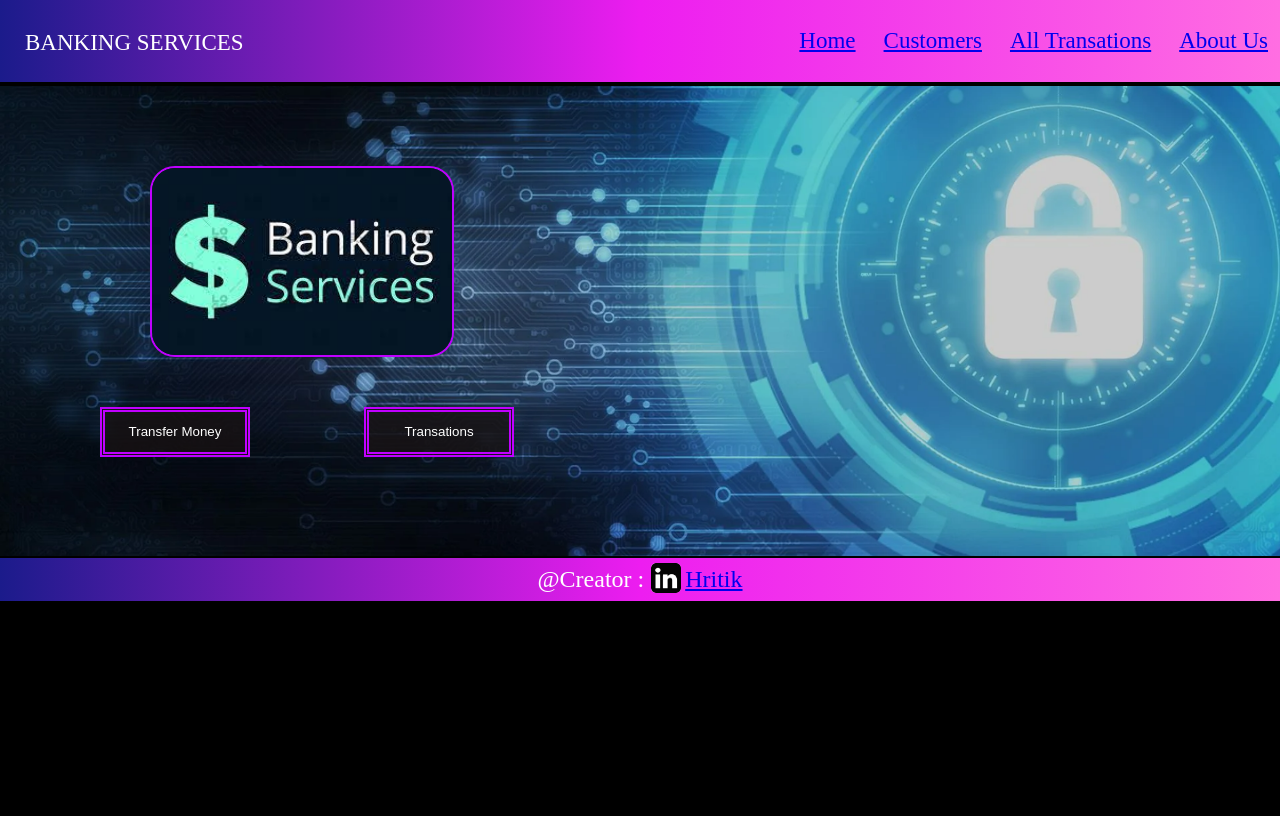
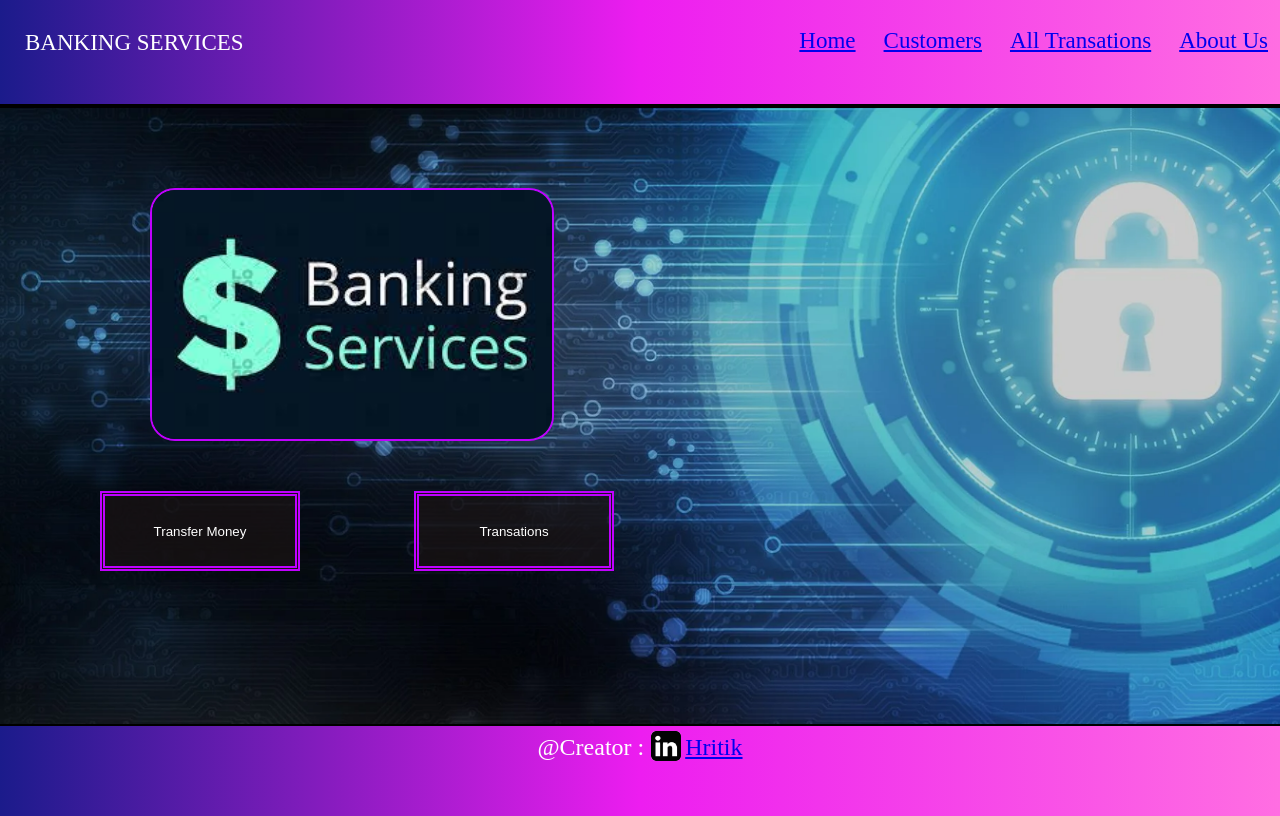
Before and after one commit to HritikGupta22/Project-Banking-Services, a PHP site: page /banking/ in a window 1280 px wide. Before the commit the page ends 601 px from the top, so only its background shows below. Run offline with PHP 8.4, Linux system fonts and the light colour scheme.

Commit message:
Update index.css

```diff
--- a/banking/index.css
+++ b/banking/index.css
@@ -3,26 +3,31 @@ body{
     padding: 0;
     box-sizing: border-box;
     width: 100%;
+    height: 100%;
     background-color: black;
+    overflow-y: hidden;
+    display: flex;
+    flex-direction: column;
+
+
 
 }
 .nav{
     width: 100%;
-    height: auto;
-     background:linear-gradient(to left,#ff6ee2,rgb(237, 29, 240),#1b1b8b);
+    height: 13vh;
+    background:linear-gradient(to left,#ff6ee2,rgb(237, 29, 240),#1b1b8b);
     color: white;
     display: flex;
     justify-content: space-between;
 
 }
-#heading{
+.nav #heading{
     margin-top: 30px;
     margin-left: 25px;
     font-size: 23px;
 
 }
-
-li{
+.nav li{
     text-align: center;
     width: auto;
     display: inline-block;
@@ -30,21 +35,35 @@ li{
     font-size: 23px;
     margin: 12px;
 }
-li:hover{
+.nav li:hover{
     box-shadow: 3px 3px 3px 3px rgb(54, 6, 100);
     text-shadow: 2px 2px 4px white;
 }
 
-main{
+#main{
+
     margin: 0;
     padding: 0;
     box-sizing: border-box;
     background-image: url('http://localhost/banking/imgs/bgbank.png');
-    height: 470px;
+    height:77vh;
+
     width: 100%;
     background-repeat: no-repeat;
     background-size: cover;
 }
+footer{
+    margin-top: 0;
+    padding: 5px;
+    height: 10vh;
+    text-align: center;
+    color: white;
+    background:linear-gradient(to left,#ff6ee2,rgb(237, 29, 240),#1b1b8b);
+    font-size:x-large;
+}
+
+
+
 #contain1{
     margin: 0;
     padding: 0;
@@ -56,7 +75,7 @@ main{
     border-radius: 25px;
     margin-top: 80px;
     margin-left: 150px;
-    width: 300px;
+    width: 400px;
 
 
 }
@@ -65,8 +84,8 @@ main{
 #tfer{
     margin-top: 30px;
     margin-left: 100px;
-    width: 150px;
-    height: 50px;
+    width: 200px;
+    height: 80px;
     border: 5px solid #c000ff;
     background-color:hsla(0, 17%, 9%, 0.701);
     color: white;
@@ -76,23 +95,15 @@ main{
 #trans{
     margin-top: 30px;
     margin-left: 110px;
-    width: 150px;
-    height: 50px;
+    width: 200px;
+    height: 80px;
     border: 5px solid #c000ff;
 
     background-color:hsla(0, 17%, 9%, 0.701);
     color: white;
     border-style:double;
 }
-footer{
-    margin-top: 0;
-    padding: 5px;
-    height: 33px;
-    text-align: center;
-    color: white;
-    background:linear-gradient(to left,#ff6ee2,rgb(237, 29, 240),#1b1b8b);
-    font-size:x-large;
-}
+
 #img2{
 
     margin-left: 1px;
@@ -109,15 +120,20 @@ footer{
     margin: 0;
     padding-top: 2%;
     padding-left: 8%;
-    width: 70%;
+    height: 100%;
+    width: 100%;
     overflow: hidden;
-    height: auto;
+
 
 
 }
+.scroll{
+    overflow-y:scroll;height: 85%;width:80% ;margin:0;padding:0 ;
+
+}
 .cosmtble{
+
     border:  2px solid rgb(37, 168, 239);
-
     text-align: center;
     color: rgb(255, 255, 255);
     background-image: linear-gradient(rgb(5, 5, 137),rgb(114, 9, 79));
@@ -128,19 +144,27 @@ footer{
     top: 0;
 
 
+
+
+
+
 }
 #contain3{
 
     margin: 0;
     padding-top: 2%;
     padding-left: 8%;
+      height: 100%;
+    width: 100%;
+    overflow: hidden;
+
+
 
 
 }
 .cosmtble2{
     border:  2px solid rgb(37, 168, 239);
     width: 65%;
-    height: auto;
     text-align: center;
     color: rgb(255, 255, 255);
     background-image: linear-gradient(rgb(5, 5, 137),rgb(114, 9, 79));
@@ -148,13 +172,10 @@ footer{
     border-style:dashed;
     border-radius: 2%;
 
-}
-.scroll{
-    overflow-y:scroll;height: 400px;width: 780px; ;margin:0;padding:0 ;
-
 
 
 }
+
 ::-webkit-scrollbar {
     width: 12px;
     display: none;
```
